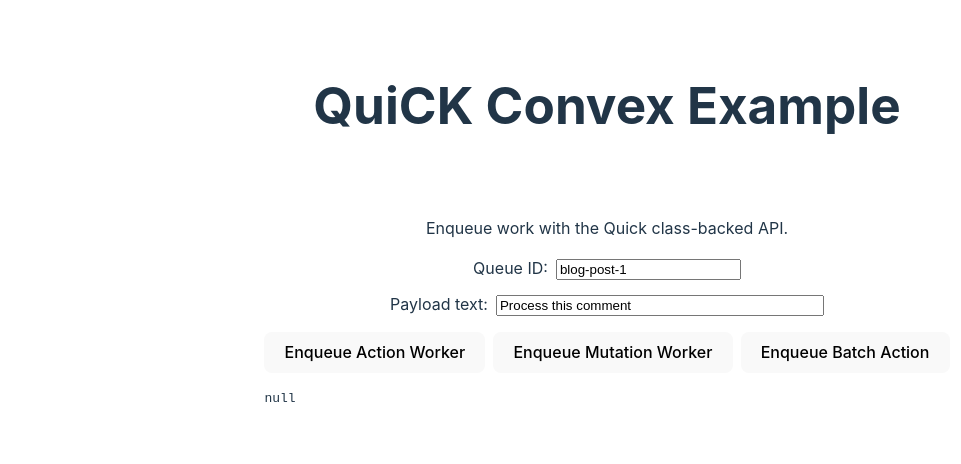
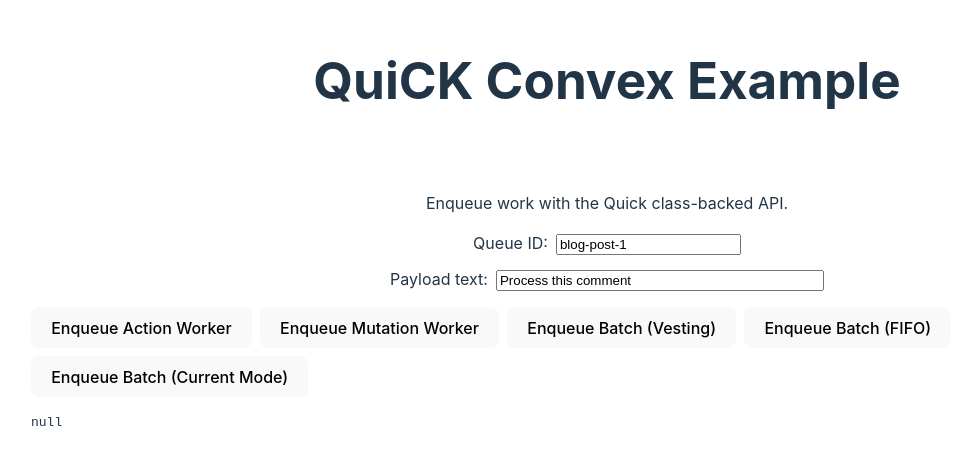
Before and after one commit to danthegoodman1/quick-convex, a React (Vite) app in the folder example/: page / in a window 1280 px wide. Shown: the part 152-616 px from the top of the page, without its empty margins (33-994 px from the left). Built offline with nearby package versions, Linux system fonts and the light colour scheme; no server answers.

Commit message:
Add test buttons for queue modes

```diff
--- a/example/src/App.tsx
+++ b/example/src/App.tsx
@@ -61,8 +61,28 @@ function App() {
           >
             Enqueue Mutation Worker
           </button>
+          <button
+            onClick={() =>
+              enqueueBatch({
+                targetId: queueId,
+                orderBy: "vesting",
+              })
+            }
+          >
+            Enqueue Batch (Vesting)
+          </button>
+          <button
+            onClick={() =>
+              enqueueBatch({
+                targetId: queueId,
+                orderBy: "fifo",
+              })
+            }
+          >
+            Enqueue Batch (FIFO)
+          </button>
           <button onClick={() => enqueueBatch({ targetId: queueId })}>
-            Enqueue Batch Action
+            Enqueue Batch (Current Mode)
           </button>
         </div>
 
```
Also changed, not shown: example/convex/example.ts (+13 -1 lines).
